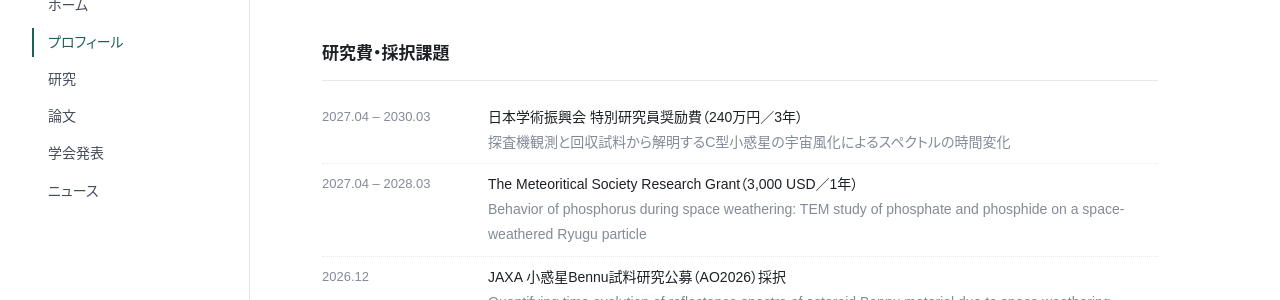
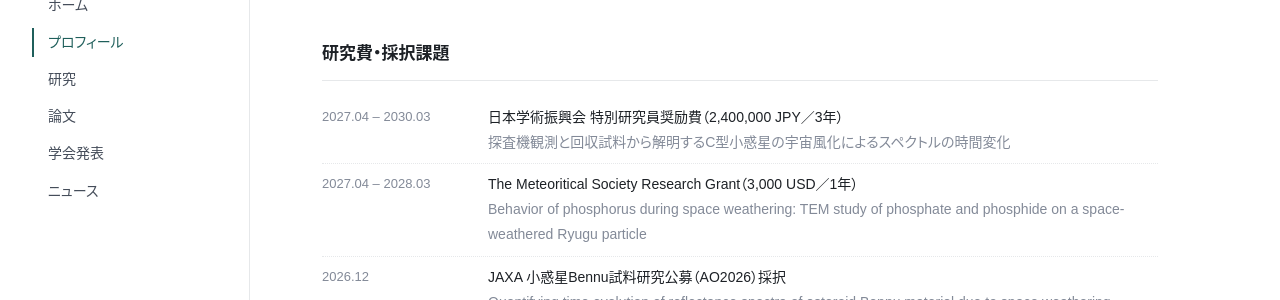
Before and after one commit to takasetaigat1/takasetaigat1.github.io, a Jekyll site: the page built from profile.html, in a window 1280 px wide and 900 px high, scrolled down 906 px. Shown: the part 151-451 px from the top of the window. Built offline with Jekyll 4.4.1, drawn with Linux system fonts in a browser that asks for light colours; some web fonts are replaced.

Commit message:
JSPS grant amount in JPY
Co-Authored-By: Claude Fable 5.1 <noreply@anthropic.com>
Claude-Session: https://claude.ai/code/session_01WJ69PvNMxXwpNZfvYmXkxj

```diff
--- a/_data/profile.yml
+++ b/_data/profile.yml
@@ -44,8 +44,8 @@ awards:
 # 研究費・採択課題（sub: は任意。課題名などを2行目に薄字で表示）
 grants:
   - period: 2027.04 – 2030.03
-    text: 日本学術振興会 特別研究員奨励費（240万円／3年）
-    text_en: JSPS Grant-in-Aid for JSPS Fellows (2.4 million JPY / 3 years)
+    text: 日本学術振興会 特別研究員奨励費（2,400,000 JPY／3年）
+    text_en: JSPS Grant-in-Aid for JSPS Fellows (2,400,000 JPY / 3 years)
     sub: "探査機観測と回収試料から解明するC型小惑星の宇宙風化によるスペクトルの時間変化"
     sub_en: "Spectral evolution of C-type asteroids driven by space weathering, revealed from spacecraft observations and returned samples"
   - period: 2027.04 – 2028.03
```
